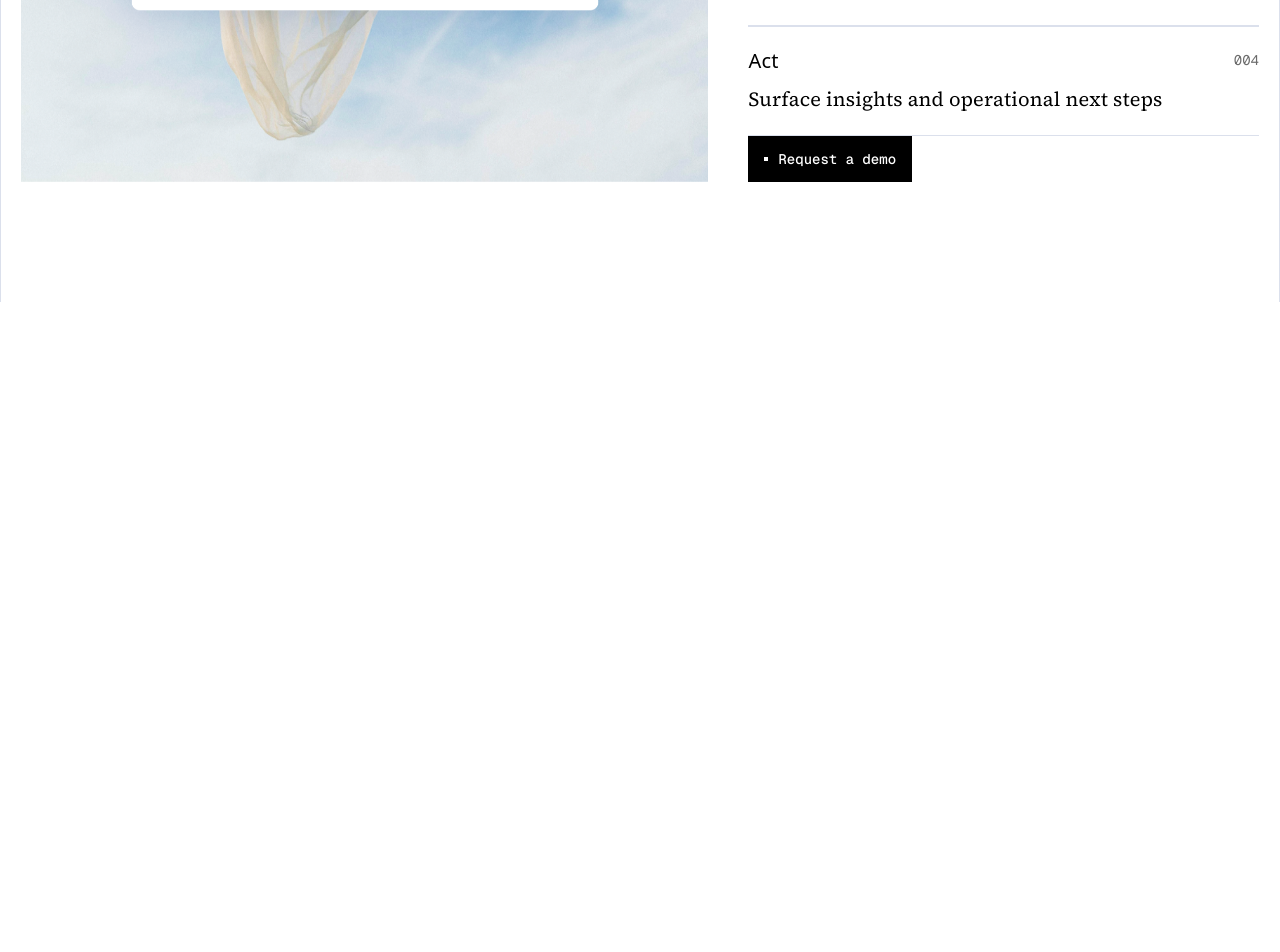
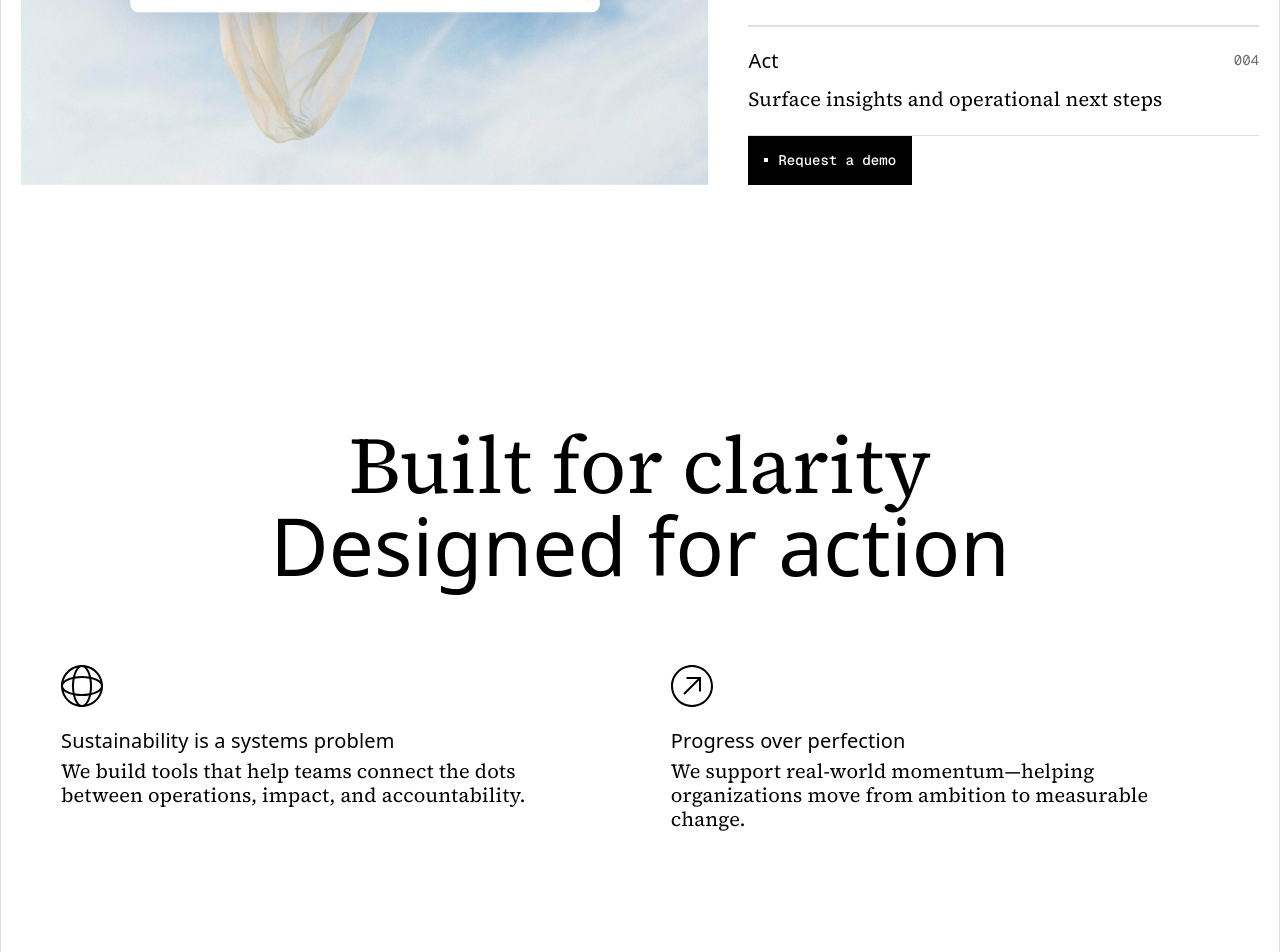
Before and after one commit to BigBadBodyPillow/template-3, a React (Vite) app: page / in a window 1280 px wide. Shown: the part 1700-2652 px from the top of the page. Before the commit the page ends 2002 px from the top, so only its background shows below. Built offline with nearby package versions, Linux system fonts and the light colour scheme; a web font is replaced by a local one.

Commit message:
added case study section and value section

```diff
--- a/src/Pages/Home.jsx
+++ b/src/Pages/Home.jsx
@@ -4,6 +4,7 @@ import { Link } from "react-router-dom";
 import Nav from "../components/Nav";
 import NavMobile from "../components/NavMobile";
 import ButtonPrimary from "../components/ButtonPrimary";
+import ButtonSecondary from "../components/ButtonSecondary";
 
 // assets
 import Hero from "../assets/Hero image.png";
@@ -11,6 +12,12 @@ import HeroMedium from "../assets/Hero image-1.png";
 import Feature from "../assets/Feature Image.png";
 import FeatureMedium from "../assets/Feature Image-1.png";
 import FeatureSmall from "../assets/Feature Image-2.png";
+import ValuesBackground from "../assets/ValuesBackground.png";
+import CaseStudy from "../assets/CaseStudy.png";
+
+// icons
+import Up from "../assets/Up.svg?react";
+import System from "../assets/System.svg?react";
 
 export default function Home() {
   return (
@@ -49,39 +56,39 @@ export default function Home() {
           <img
             src={Hero}
             alt="Hero Image"
-            className=" max-w-240 w-full object-cover max-md:hidden "
+            className=" max-w-240 w-full object-cover max-md:hidden  select-none"
           />
           <img
             src={HeroMedium}
             alt="Hero Image"
-            className=" max-w-190 w-full object-contain hidden max-md:block "
+            className=" max-w-190 w-full object-contain hidden max-md:block  select-none"
           />
         </div>
       </section>
 
-      <div className="divider h-63! md:block hidden" />
+      <div className="divider h-63! max-xs:hidden" />
 
       {/* features */}
       <section className="px-5 py-30 gap-10 flex flex-col items-center ">
         <h4 className="text-center! max-w-153">
           Everything you need to measure, model, and act on sustainability
         </h4>
-        <div className="flex gap-10">
+        <div className="flex gap-10 max-md:flex-col">
           <div className="Features flex justify-center">
             <img
               src={Feature}
-              alt="Features Image"
-              className=" max-w-173.25 w-full object-cover max-md:hidden "
+              alt="UI card displaying energy consumption data on a light fabric background"
+              className=" max-w-173.25 w-full object-cover max-md:hidden  select-none"
             />
             <img
               src={FeatureMedium}
-              alt="Features Image"
-              className=" max-w-190 w-full object-contain hidden max-md:block max-sm:hidden"
+              alt="UI card displaying energy consumption data on a light fabric background"
+              className=" max-w-190 w-full object-contain hidden max-md:block max-sm:hidden select-none"
             />
             <img
               src={FeatureSmall}
-              alt="Features Image"
-              className=" max-w-190 w-full object-contain hidden max-sm:block "
+              alt="UI card displaying energy consumption data on a light fabric background"
+              className=" max-w-190 w-full object-contain hidden max-sm:block  select-none"
             />
           </div>
           <div className="flex flex-col justify-between">
@@ -126,6 +133,62 @@ export default function Home() {
           </div>
         </div>
       </section>
+
+      {/* values */}
+      <section
+        className={`bg-[url("./src/assets/ValuesBackground.png")]  flex flex-col items-center gap-10 px-5 py-30`}
+      >
+        <div>
+          <h2 className="font-(family-name:--heading)! my-0! text-center!">
+            Built for clarity
+          </h2>
+          <h2 className="my-0! text-center!">Designed for action</h2>
+        </div>
+        <div className="flex gap-4 max-md:flex-col">
+          <div className="flex flex-col gap-6 p-10 rounded-2xl bg-(--bg)">
+            <System />
+            <div className="flex flex-col gap-2">
+              <p>Sustainability is a systems problem</p>
+              <p className="p2">
+                We build tools that help teams connect the dots between
+                operations, impact, and accountability.
+              </p>
+            </div>
+          </div>
+          <div className=" flex flex-col gap-6 p-10 rounded-2xl bg-(--bg)">
+            <Up />
+            <div className="flex flex-col gap-2">
+              <p>Progress over perfection</p>
+              <p className="p2">
+                We support real-world momentum—helping organizations move from
+                ambition to measurable change.
+              </p>
+            </div>
+          </div>
+        </div>
+      </section>
+
+      {/* case study */}
+      <section className={` flex flex-col items-center gap-10 px-5 py-30`}>
+        <div className="bg-(--bg-2) flex max-sm:flex-col gap-10 p-5 max-w-245 items-center rounded-2xl">
+          <img
+            src={CaseStudy}
+            alt="Group of colleagues greeting each other in a stylized blue duotone treatment"
+            className="object-cover max-w-124.5 max-sm:max-w-full w-full  h-80  select-none rounded-lg"
+          />
+          <div className="flex flex-col gap-8 h-fit">
+            <div className="flex flex-col gap-4  w-100.75 max-md:w-85 max-sm:w-full">
+              <p>Why Acme Inc chose Aetherfield</p>
+              <p className="p2 text-left">
+                With fragmented data and growing reporting pressure, Acme turned
+                to Aetherfield to streamline their ESG workflows. The result?
+                Faster decisions, fewer spreadsheets, and 34% more coverage.
+              </p>
+            </div>
+            <ButtonSecondary text="Read case study" />
+          </div>
+        </div>
+      </section>
     </>
   );
 }
--- a/src/components/ButtonPrimary.jsx
+++ b/src/components/ButtonPrimary.jsx
@@ -1,15 +1,18 @@
 import React from "react";
 import Bullet from "~/assets/Bullet.svg?react";
 
-export default function ButtonPrimary({ text }) {
+export default function ButtonPrimary({ text, link }) {
   return (
     <>
-      <button className="p-4  bg-(--text) text-(--bg) min-h-11.5 w-fit hover:shadow-hover group">
+      <a
+        className="p-4  bg-(--text) text-(--bg) min-h-11.5 w-fit hover:shadow-hover group"
+        href={link || ""}
+      >
         <span className="group-hover:opacity-80 flex gap-2.5 justify-center items-center text-center">
           <Bullet />
           {text}
         </span>
-      </button>
+      </a>
     </>
   );
 }
--- a/src/components/ButtonSecondary.jsx
+++ b/src/components/ButtonSecondary.jsx
@@ -1,11 +1,14 @@
 import React from "react";
 
-export default function ButtonSecondary({ text }) {
+export default function ButtonSecondary({ text, link }) {
   return (
     <>
-      <button className="p-4  bg-(--text) text-(--bg) h-9.5 hover:shadow-hover group flex items-center justify-center">
+      <a
+        className="p-4  bg-(--text) text-(--bg) h-9.5 hover:shadow-hover group flex w-fit items-center justify-center"
+        href={link || ""}
+      >
         <span className="group-hover:opacity-80 text-nowrap">{text}</span>
-      </button>
+      </a>
     </>
   );
 }
--- a/src/index.css
+++ b/src/index.css
@@ -177,7 +177,8 @@ a:hover {
   text-underline-offset: 0.2em;
 }
 
-button {
+button,
+a {
   cursor: pointer;
   font-family: var(--mono);
   font-weight: 500;
```
Also changed, not shown: src/assets/CaseStudy.png (added), src/assets/ValuesBackground.png (added).
